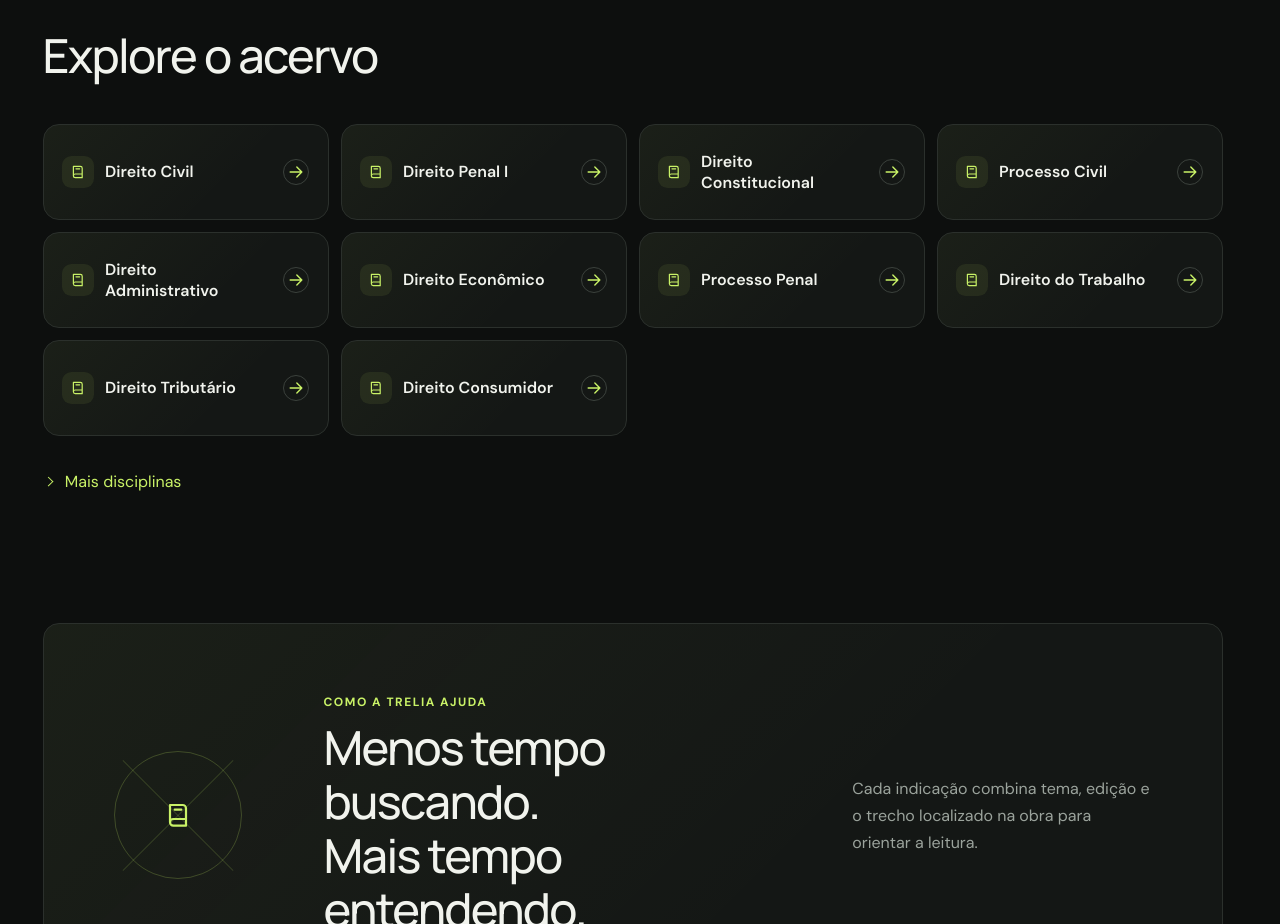
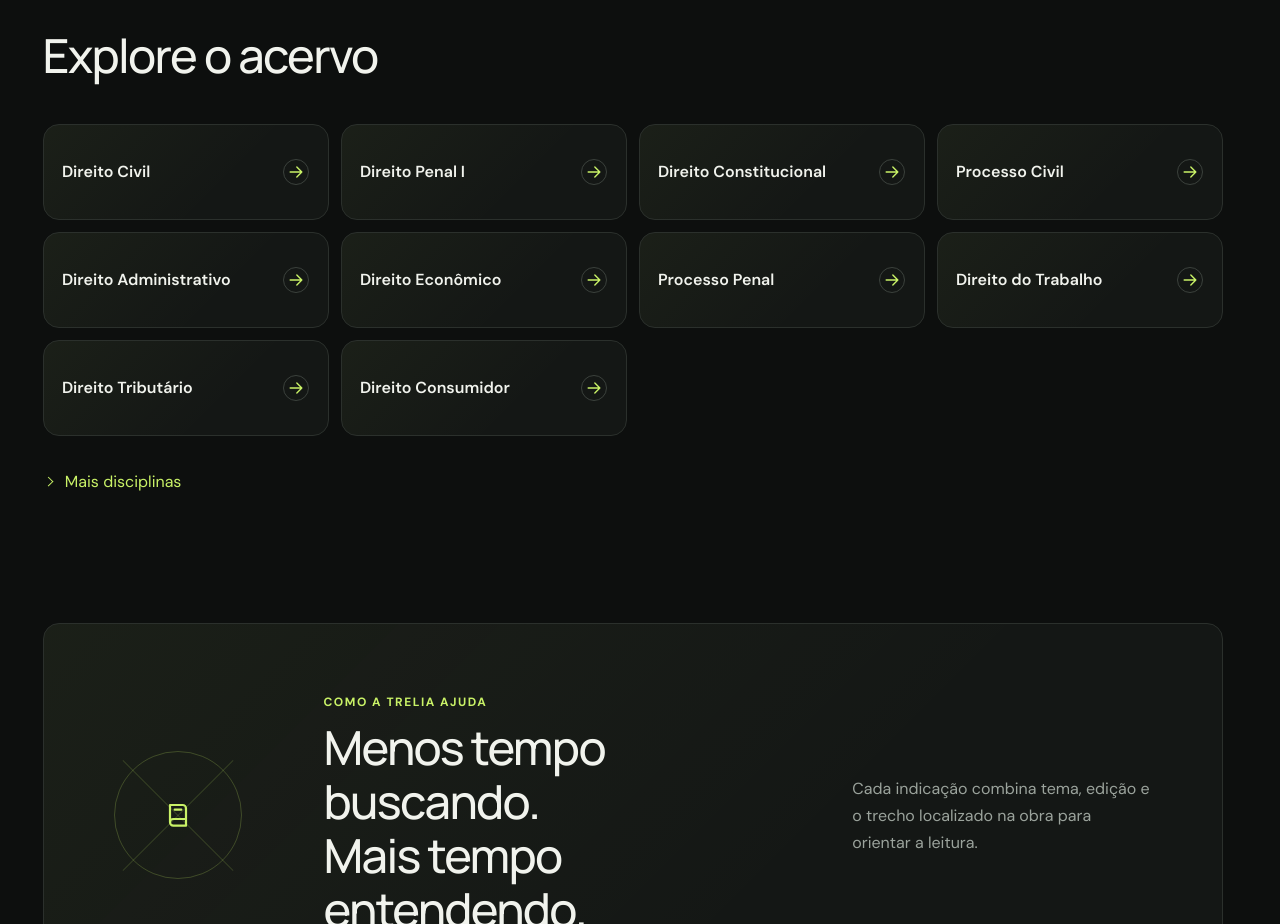
Before and after one commit to jaoafb/trelia, a plain HTML site: page dist/index.html in a window 1280 px wide. Shown: the part 840-1764 px from the top of the page. Drawn offline with Linux system fonts and the light colour scheme.

Commit message:
Simplifica os cartões de disciplinas da inicial

```diff
--- a/dist/app.mjs
+++ b/dist/app.mjs
@@ -43,7 +43,7 @@ const cover = book => bookCover(book, courseTitle(book.area));
 
 function courseGrid(items, inProgress = false) {
   return `<ul class="topic-grid">${items.map(course => `<li><a class="topic-card" href="${courseRoute(course.id)}">
-    <span class="topic-number">${bookIcon}</span><span>${h(course.title)}${inProgress ? '<small class="course-status">em construção</small>' : ""}</span><span class="topic-arrow">${arrow}</span>
+    <span>${h(course.title)}${inProgress ? '<small class="course-status">em construção</small>' : ""}</span><span class="topic-arrow">${arrow}</span>
   </a></li>`).join("")}</ul>`;
 }
 
--- a/dist/ui/catalog-pages.css
+++ b/dist/ui/catalog-pages.css
@@ -32,7 +32,7 @@
 }
 
 .catalog-section .topic-card {
-  grid-template-columns: auto minmax(0, 1fr) auto;
+  grid-template-columns: minmax(0, 1fr) auto;
   align-content: center;
   align-items: center;
   min-height: 6rem;
@@ -45,17 +45,6 @@
 }
 
 .catalog-section .topic-card:hover { border-color: var(--lime-dark); }
-
-.catalog-section .topic-number {
-  grid-column: auto;
-  display: grid;
-  place-items: center;
-  width: 2rem;
-  height: 2rem;
-  border-radius: .6rem;
-  background: rgb(201 242 103 / 8%);
-  color: var(--lime);
-}
 
 .catalog-section .topic-arrow {
   width: 1.65rem;
```
